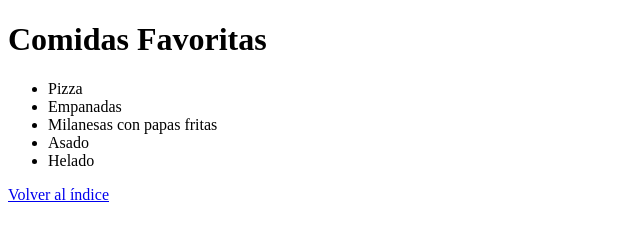
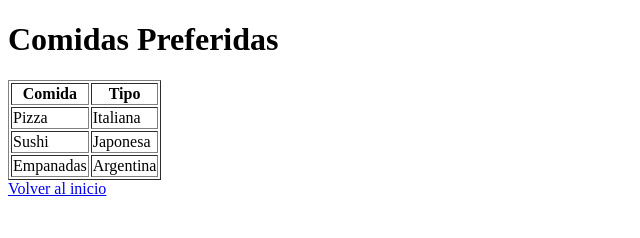
Before and after one commit to Marto2cm/repo6A, a plain HTML site: page comidasfavoritas.html in a window 1280 px wide. Shown: the whole page, without its empty margins (0-640 px from the left). Drawn offline with Linux system fonts and the light colour scheme.

Commit message:
Update comidasfavoritas.html

```diff
--- a/comidasfavoritas.html
+++ b/comidasfavoritas.html
@@ -1,18 +1,29 @@
 <!DOCTYPE html>
 <html lang="es">
 <head>
-    <meta charset="UTF-8">
-    <title>Comidas Favoritas</title>
+  <meta charset="UTF-8">
+  <title>Comidas Preferidas</title>
 </head>
 <body>
-    <h1>Comidas Favoritas</h1>
-    <ul>
-        <li>Pizza</li>
-        <li>Empanadas</li>
-        <li>Milanesas con papas fritas</li>
-        <li>Asado</li>
-        <li>Helado</li>
-    </ul>
-    <a href="indice.html">Volver al índice</a>
+  <h1>Comidas Preferidas</h1>
+  <table border="1">
+    <tr>
+      <th>Comida</th>
+      <th>Tipo</th>
+    </tr>
+    <tr>
+      <td>Pizza</td>
+      <td>Italiana</td>
+    </tr>
+    <tr>
+      <td>Sushi</td>
+      <td>Japonesa</td>
+    </tr>
+    <tr>
+      <td>Empanadas</td>
+      <td>Argentina</td>
+    </tr>
+  </table>
+  <a href="index.html">Volver al inicio</a>
 </body>
 </html>
```
